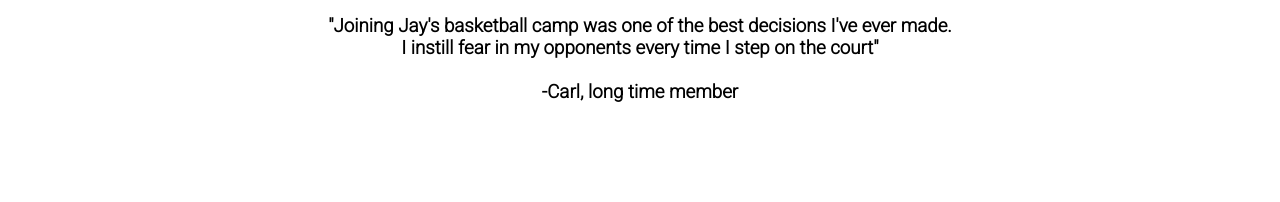
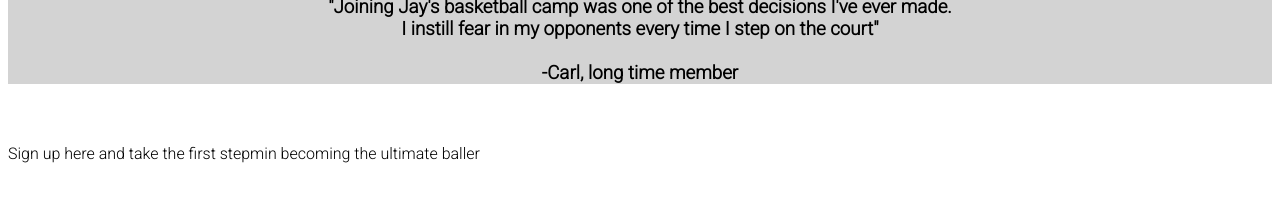
Before and after one commit to technoblack/landing-page, a plain HTML site: page index.html in a window 1280 px wide. Shown: the part 544-746 px from the top of the page. Drawn offline with Linux system fonts and the light colour scheme.

Commit message:
started footer

```diff
--- a/index.html
+++ b/index.html
@@ -43,12 +43,14 @@
 <p> Conditioning </p>
 </div>
 </div>
-
 <div class="last">
 <h3> "Joining Jay's basketball camp was one of the best decisions I've ever made. <br> I instill fear in my opponents
     every time I step on the court" <br> <br> -Carl, long time member  </h3>
 
+</div>
 
+<div class="signup">
+<p> Sign up here and take the first stepmin becoming the ultimate baller </p>
 
 
 </div>
--- a/style.css
+++ b/style.css
@@ -57,8 +57,18 @@ img.conditioningpic {
     display: flex;
     gap: 32px;
     background-color: orange;
+    margin-bottom: -19px;
 }
 
 h3 {
     text-align: center;
 }
+
+.last {
+    background-color: lightgray;
+    padding-top: 0%;
+}
+
+.signup {
+    margin-top: 60px;
+}
```
